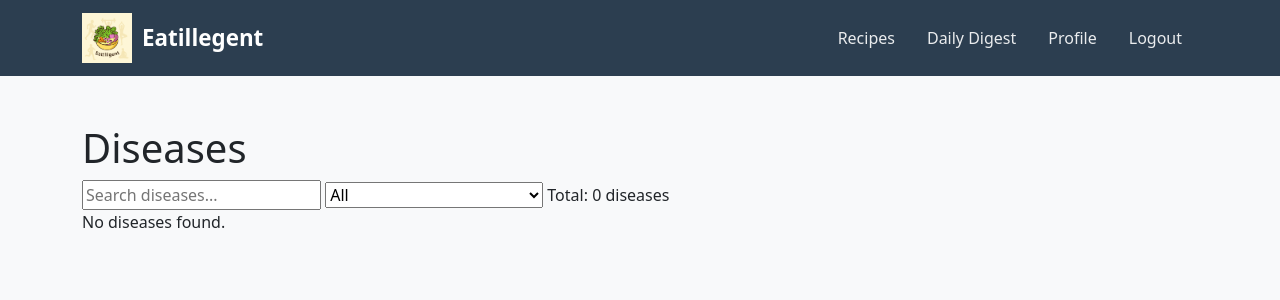
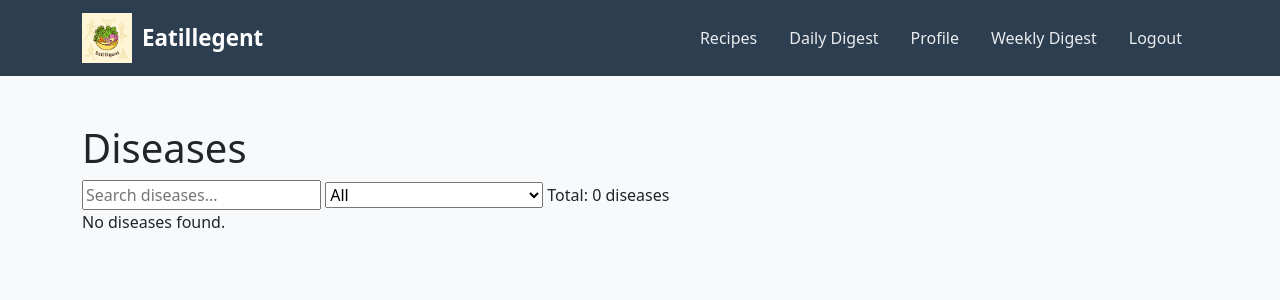
Before and after one commit to lilkub223/nutrition-app, a Django app: page /diseases/ in a window 1280 px wide. Shown: the top 300 px of the page. Run offline with Django 5.2, Linux system fonts and the light colour scheme; the visitor is signed in with stand-in values (Sample User, id 1); data that the repository does not hold is empty.

Commit message:
8.05.3.4.26

```diff
--- a/main/templates/main/base.html
+++ b/main/templates/main/base.html
@@ -95,6 +95,10 @@
                         <li class="nav-item">
                             <a class="nav-link" href="/userprofile/">Profile</a>
                         </li>
+                        <li class = "nav-item">
+                            <a class="nav-link" href="/weekly_digest/">Weekly Digest</a>
+
+                        </li>
                         <li class="nav-item">
                             <a class="nav-link" href="{% url 'logout' %}">Logout</a>
                         </li>
```
